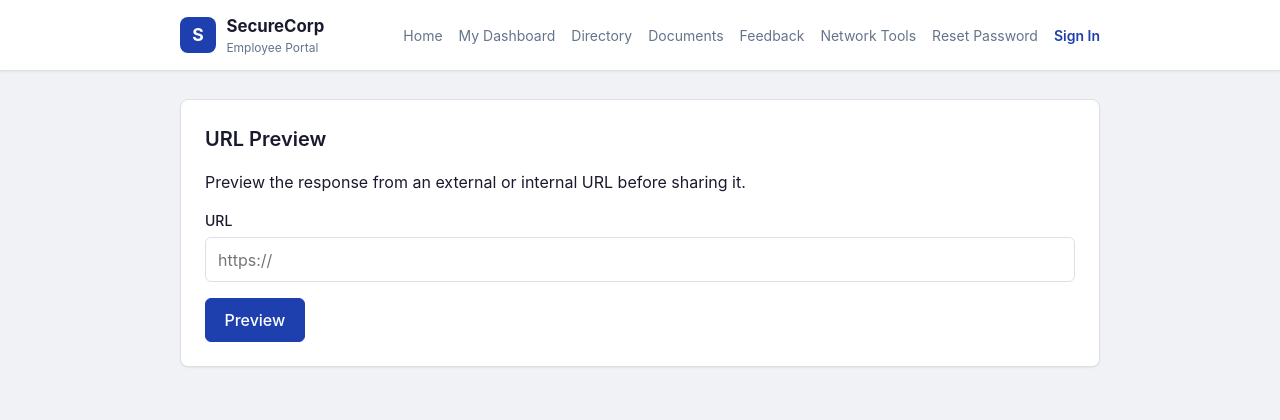
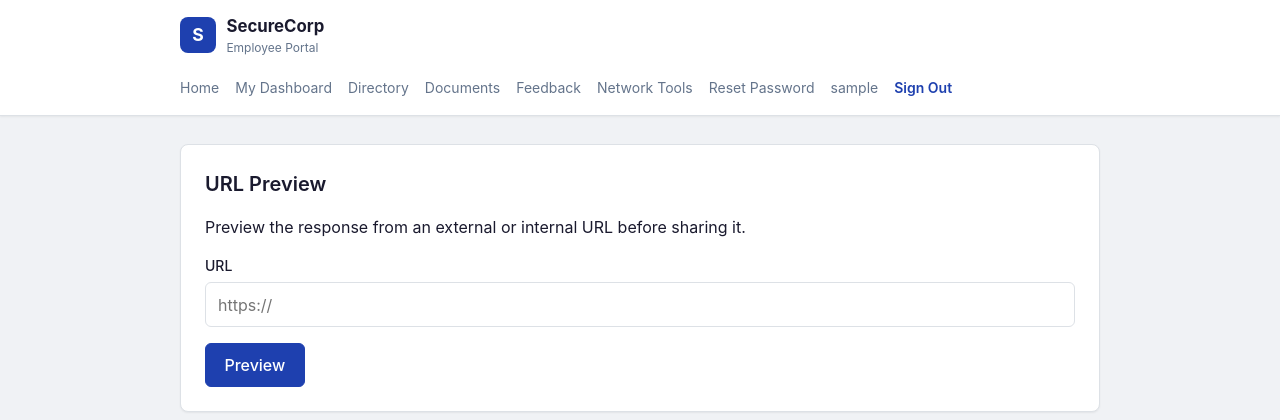
Before and after one commit to codingsushi79/vulnerableonpurpose, a Flask app: page /fetch in a window 1280 px wide. Shown: the top 420 px of the page. Run offline with Flask 3, Linux system fonts and the light colour scheme; the visitor is signed in with stand-in values (Sample User, id 1).

Commit message:
Enhance user authentication and update navigation in templates
- Added user identity and login status to context processor for better user experience.
- Updated navigation in base.html to display username and sign-out option when logged in.
- Added login requirement to documents and files routes for improved security.
- Modified guide.html to include a note about signing in before accessing documents.

```diff
--- a/app.py
+++ b/app.py
@@ -86,7 +86,13 @@ def check_tag(key: str) -> str:
 
 @app.context_processor
 def inject_check_labels():
-    return {"check_labels": CHECK_LABELS, "check_tag": check_tag}
+    ident = current_identity()
+    return {
+        "check_labels": CHECK_LABELS,
+        "check_tag": check_tag,
+        "identity": ident,
+        "logged_in": bool(ident.get("username")),
+    }
 
 
 def get_db():
@@ -453,6 +459,7 @@ def search():
 
 
 @app.route("/documents")
+@login_required
 def documents():
     docs = [
         {"name": "backup_flag.txt", "title": "Backup archive"},
@@ -565,6 +572,7 @@ def api_check_user():
 
 
 @app.route("/files")
+@login_required
 def files():
     name = request.args.get("name", "readme.txt")
     if name == "readme.txt":
--- a/static/style.css
+++ b/static/style.css
@@ -112,6 +112,12 @@ a:hover {
 .nav-signin {
   color: var(--accent) !important;
   font-weight: 600;
+}
+
+.nav-user {
+  font-size: 0.875rem;
+  color: var(--muted);
+  padding: 0.25rem 0;
 }
 
 .wrap {
--- a/templates/base.html
+++ b/templates/base.html
@@ -24,7 +24,12 @@
         <a href="{{ url_for('feedback') }}">Feedback</a>
         <a href="{{ url_for('tools_ping') }}">Network Tools</a>
         <a href="{{ url_for('password_reset') }}">Reset Password</a>
-        <a href="{{ url_for('login') }}" class="nav-signin">Sign In</a>
+        {% if logged_in %}
+          <span class="nav-user">{{ identity.username }}</span>
+          <a href="{{ url_for('logout') }}" class="nav-signin">Sign Out</a>
+        {% else %}
+          <a href="{{ url_for('login') }}" class="nav-signin">Sign In</a>
+        {% endif %}
       </nav>
     </div>
   </header>
--- a/templates/guide.html
+++ b/templates/guide.html
@@ -71,9 +71,10 @@ VULNLAB_RESET=1 python app.py</pre>
         <details>
           <summary>3. Browse documents</summary>
           <ol>
+            <li>Sign in first (guest credentials are in the login page source)</li>
             <li>Click <strong>Documents</strong> in the nav (or go to <code>/documents</code>)</li>
             <li>Click each filename — they open in <code>/files?name=...</code></li>
-            <li>Read <code>deployment_notes.txt</code> — it explains host access (Phase 9)</li>
+            <li>Read <code>deployment_notes.txt</code> — it explains host access (Phase 12)</li>
           </ol>
         </details>
         <details>
```
